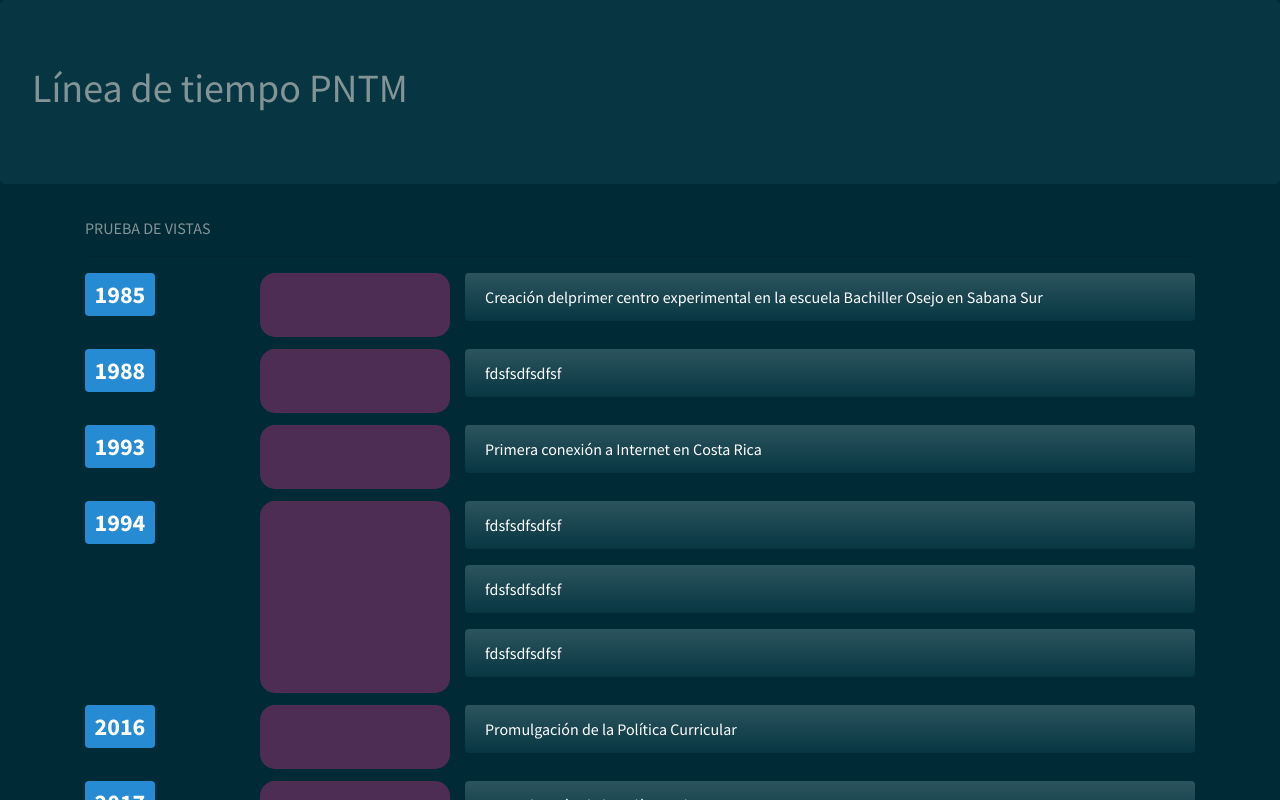
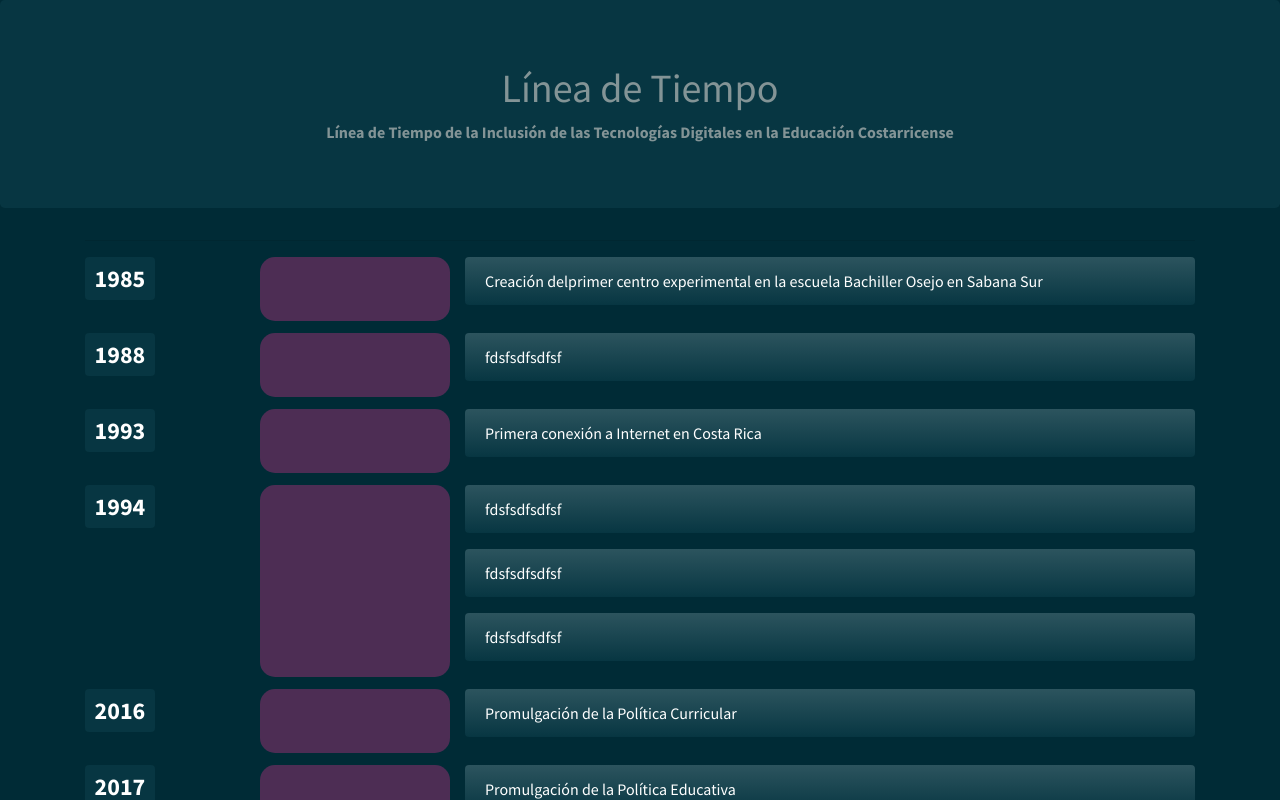
Before and after one commit to producciongespro/linea-tiempo-pntm-2, a React (Create React App) app: page / in a window 1280 px wide. Shown: the top 800 px of the page. Built offline with nearby package versions, Linux system fonts and the light colour scheme.

Commit message:
Depuraciónpara build
-se imp regla de estilo sticky para el jumbotron
-Se incluyen documentos de referencia (docs)

```diff
--- a/src/App.js
+++ b/src/App.js
@@ -47,11 +47,11 @@ function App() {
 
   return (
     <React.Fragment>
-      <div className="jumbotron">
-        <h1>Línea de tiempo PNTM</h1>
+      <div className="jumbotron text-center sidebar">
+        <h1>Línea de Tiempo</h1>
+        <strong>Línea de Tiempo de la Inclusión de las Tecnologías Digitales en la Educación Costarricense</strong>
       </div>
       <div className="container">
-        PRUEBA DE VISTAS
       <hr />
       {
         dataset.map((item,i)=>(
--- a/src/componentes/Hito.js
+++ b/src/componentes/Hito.js
@@ -7,7 +7,7 @@ let item=props.item;
 
             <div className="col-2">
                     <span
-                        className="badge badge-info campo-mediano  animate__animated animate__heartBeat"
+                        className="badge badge-dark campo-mediano  animate__animated animate__heartBeat"
                         >
                         {item.anno}
                     </span>
--- a/src/css/master.css
+++ b/src/css/master.css
@@ -8,3 +8,10 @@
     font-size: 1.5em;
     padding: 0.4em;
 }
+
+.sidebar {
+    position: -webkit-sticky;
+      position: sticky;
+      top: 0;
+      z-index: 9999;
+  }
```
Also changed, not shown: 2 other files (tests, documents, lock files or other folders).
